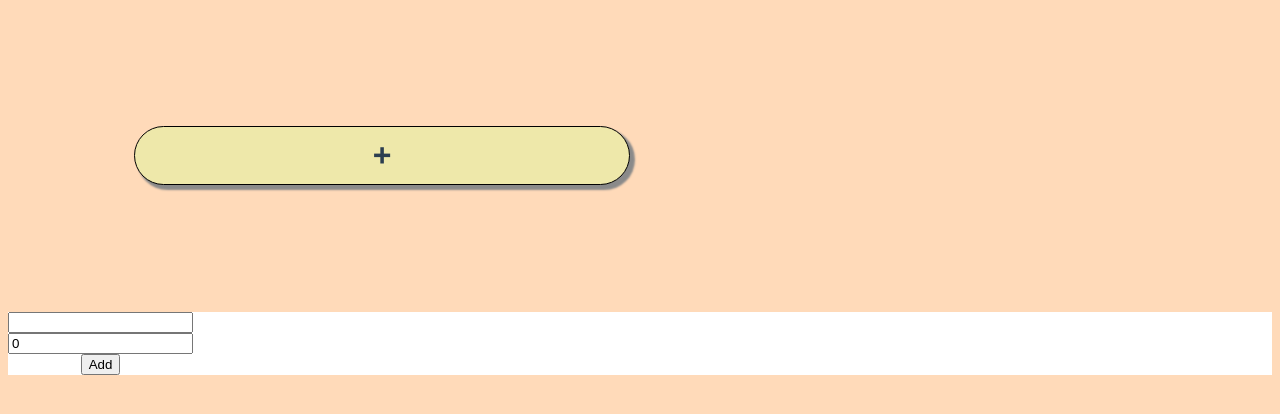
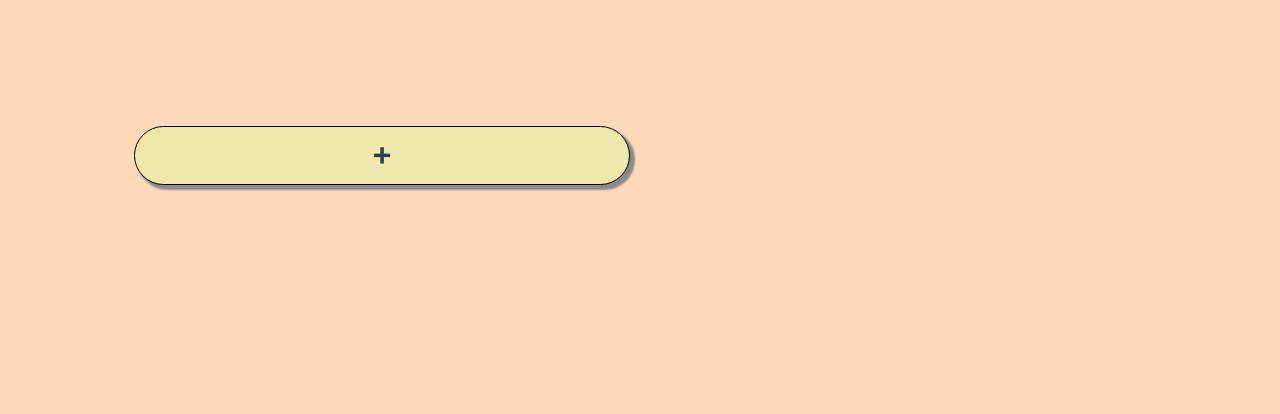
Before and after one commit to JohnMyers95/vue-habit-tracker, a Vue app: page / in a window 1280 px wide. Shown: the top 414 px of the page. Built offline with nearby package versions, Linux system fonts and the light colour scheme.

Commit message:
Added: New habit popup

```diff
--- a/src/App.vue
+++ b/src/App.vue
@@ -2,9 +2,9 @@
   <div id="app">
     <div class="wrapper">
       <habit v-for="habit in habits" :key="habit.title" :habit="habit" @clicked="saveHabits"></habit>
-      <habit></habit>
+      <habit @clicked="addNewHabitVisible = true"></habit>
     </div>
-    <new-habit @new-habit="addHabit"/>
+    <new-habit v-if="addNewHabitVisible" @new-habit="addHabit"/>
   </div>
 </template>
 
@@ -21,12 +21,14 @@ export default {
   data: () => {
     return {
       habits: [],
+      addNewHabitVisible: false,
     };
   },
   methods: {
     addHabit(habit) {
       this.habits.push(habit);
       localStorage.setItem('habits', JSON.stringify(this.habits));
+      this.addNewHabitVisible = false;
     },
     saveHabits() {
       localStorage.setItem('habits', JSON.stringify(this.habits));
--- a/src/components/Habit.vue
+++ b/src/components/Habit.vue
@@ -5,7 +5,7 @@
     </div>
     <div class="progress">{{ habit.progress }} / {{ habit.goal }}</div>
   </div>
-  <div v-else class="habit new">
+  <div v-else class="habit new" @click="newHabit">
       <div>+</div>
   </div>
 </template>
@@ -32,6 +32,9 @@ export default {
       }
       this.$emit('clicked');
     },
+    newHabit() {
+      this.$emit('clicked');
+    }
   },
   created: () => {},
 };
--- a/src/components/newHabit.vue
+++ b/src/components/newHabit.vue
@@ -1,14 +1,16 @@
 <template>
   <div class="popup">
+    <div class="content">
       <form @submit.prevent="addHabit">
         <div class="title">
-            <input type="text" v-model="title">
+          <input type="text" v-model="title" />
         </div>
         <div class="goal">
-            <input type="number" v-model="goal">
+          <input type="number" v-model="goal" />
         </div>
         <button type="submit">Add</button>
       </form>
+    </div>
   </div>
 </template>
 <script>
@@ -17,22 +19,42 @@ export default {
     return {
       title: "",
       goal: 0,
-            progress: 0
-        }
+      progress: 0,
+    };
   },
   props: [],
   methods: {
     addHabit() {
-            console.log('habbit added!');
-            this.$emit('new-habit', {'title':this.title, 'goal':this.goal, 'progress':this.progress});
-        }
-    }
-}
+      console.log("habbit added!");
+      this.$emit("new-habit", {
+        title: this.title,
+        goal: this.goal,
+        progress: this.progress,
+      });
+      this.$parent('close');
+    },
+  },
+};
 </script>
 <style scoped>
 .popup {
-    display:flex;
-    z-index: -1;
-    background-color:white;
+  display: block;
+  position: fixed;
+  z-index: 1;
+  padding-top: 100px;
+  left: 0;
+  top: 0;
+  width: 100%;
+  height: 100%;
+  overflow: auto;
+  background-color: rgb(0, 0, 0);
+  background-color: rgba(0, 0, 0, 0.4);
+  transition: 0.5s;
+}
+.content {
+  background-color: white;
+  display: inline-block;
+  padding: 30px;
+  box-shadow: 2px 2px 1px 1px black;
 }
 </style>
```
Lines whose indentation alone changed are shown as unchanged.
